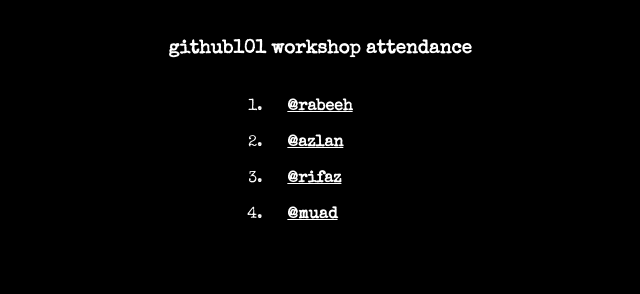
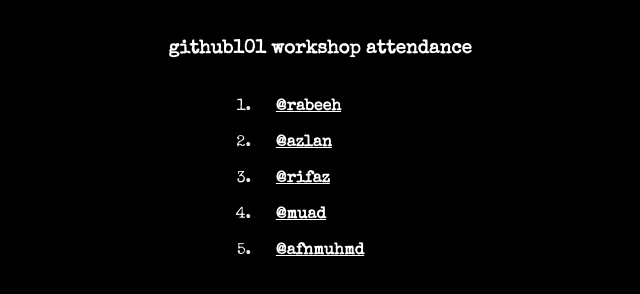
Before and after one commit to rabeeh-ta/github101, a plain HTML site: page index.html in a window 1280 px wide. Shown: the whole page, without its empty margins (320-960 px from the left). Drawn offline with nearby package versions, Linux system fonts and the light colour scheme.

Commit message:
Update index.html

```diff
--- a/index.html
+++ b/index.html
@@ -50,6 +50,9 @@
                 <li>
                     <a href="https://github.com/MuadhAli">@muad</a>
                 </li>
+                 <li>
+                    <a href="https://afnmuhmd.github.io/">@afnmuhmd</a>
+                </li>
             </ol>
 
         </div>
```
